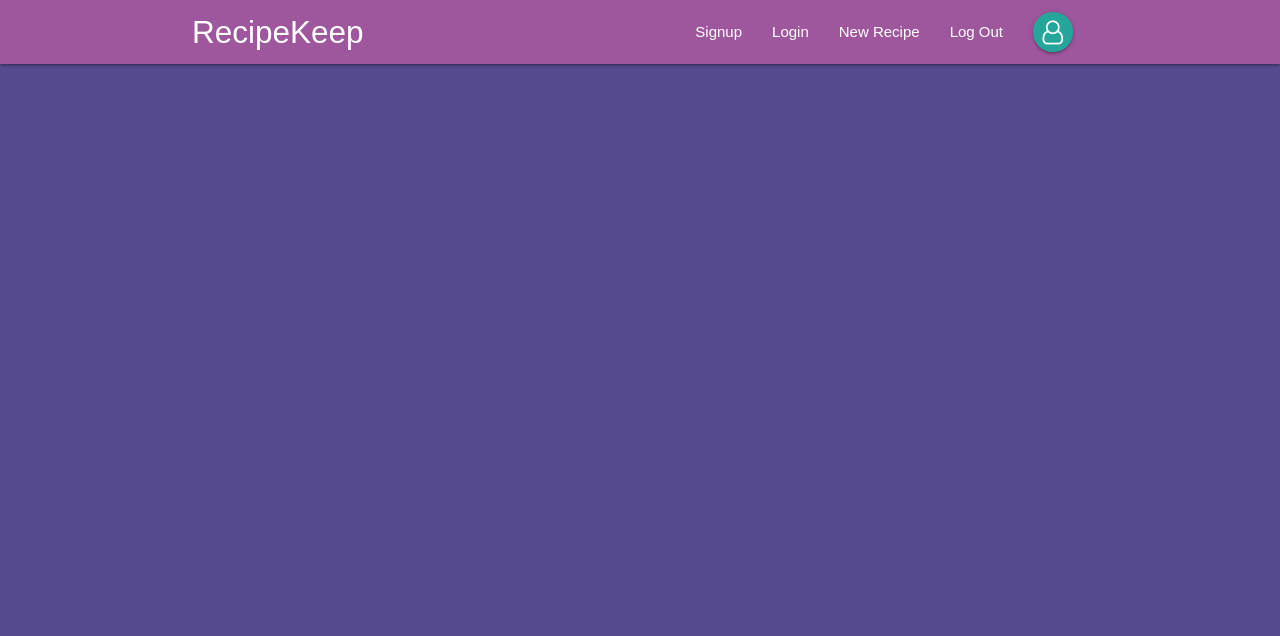
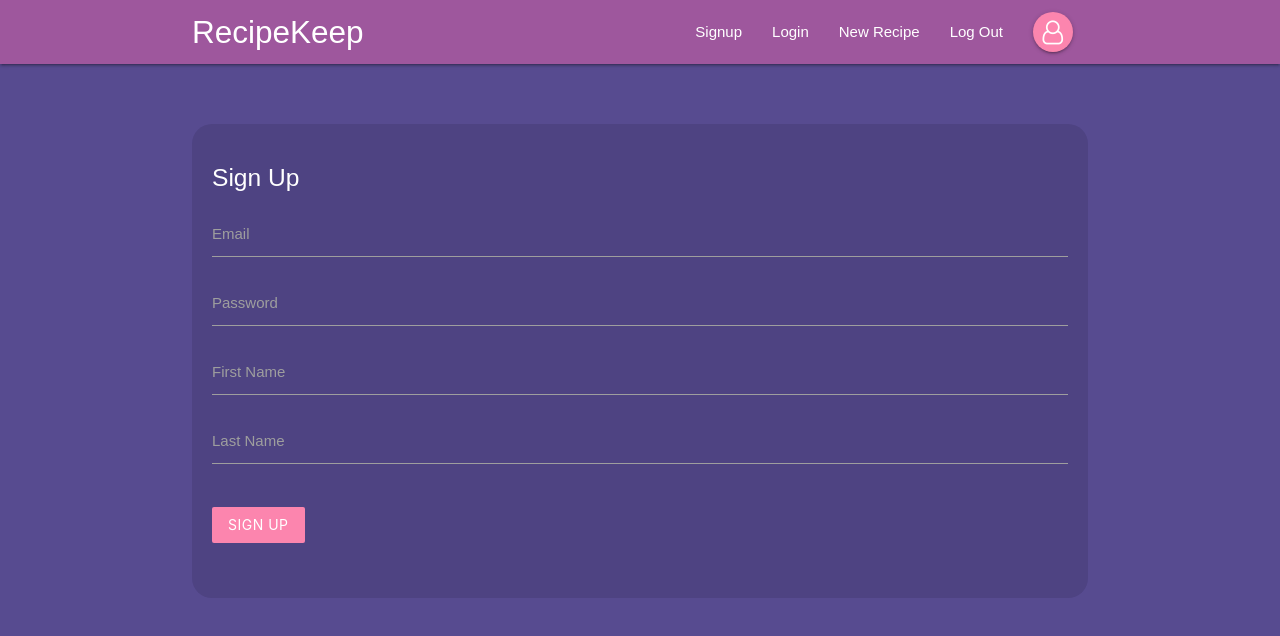
Before and after one commit to rinem/recipe-keep, a React (Create React App) app: page /signup in a window 1280 px wide. Shown: the top 636 px of the page. Built offline with nearby package versions, Linux system fonts and the light colour scheme.

Commit message:
Finish Auth components

```diff
--- a/src/App.js
+++ b/src/App.js
@@ -1,12 +1,18 @@
 import React from 'react';
 import { BrowserRouter, Switch, Route } from 'react-router-dom';
-import Navbar from './components/layout/Navbar'
+import Navbar from './components/layout/Navbar';
+import SignIn from './components/auth/SignIn';
+import SignUp from './components/auth/SignUp';
 
 function App() {
   return (
     <BrowserRouter>
       <div className="App">
         <Navbar />
+        <Switch>
+            <Route path='/signin' component={SignIn} />
+            <Route path='/signup' component={SignUp} />
+          </Switch>
       </div>
     </BrowserRouter>
 
--- a/src/components/auth/SignIn.js
+++ b/src/components/auth/SignIn.js
@@ -0,0 +1,41 @@
+import React, { Component } from 'react'
+class SignIn extends Component {
+  state = {
+    email: '',
+    password: ''
+  }
+
+  handleChange = (e) => {
+    this.setState({
+      [e.target.id]: e.target.value
+    })
+  }
+
+  handleSubmit = (e) => {
+    e.preventDefault();
+    console.log(this.state);
+  }
+
+  render() {
+    return (
+      <div className="container">
+        <form className="form-in" onSubmit={this.handleSubmit}>
+          <h5 className="white-text text-darken-3">Sign In</h5>
+          <div className="input-field">
+            <label htmlFor="email">Email</label>
+            <input type="email" id='email' onChange={this.handleChange} />
+          </div>
+          <div className="input-field">
+            <label htmlFor="password">Password</label>
+            <input type="password" id='password' onChange={this.handleChange} />
+          </div>
+          <div className="input-field">
+            <button className="btn z-depth-0">Login</button>
+          </div>
+        </form>
+      </div>
+    )
+  }
+}
+
+export default SignIn
--- a/src/components/auth/SignUp.js
+++ b/src/components/auth/SignUp.js
@@ -0,0 +1,51 @@
+import React, { Component } from 'react'
+class SignUp extends Component {
+  state = {
+    email: '',
+    password: '',
+    firstName: '',
+    lastName: '',
+  }
+
+  handleChange = (e) => {
+    this.setState({
+      [e.target.id]: e.target.value
+    })
+  }
+
+  handleSubmit = (e) => {
+    e.preventDefault();
+    console.log(this.state);
+  }
+
+  render() {
+    return (
+      <div className="container">
+        <form className="form-in" onSubmit={this.handleSubmit}>
+          <h5 className="white-text text-darken-3">Sign Up</h5>
+          <div className="input-field">
+            <label htmlFor="email">Email</label>
+            <input type="email" id='email' onChange={this.handleChange} />
+          </div>
+          <div className="input-field">
+            <label htmlFor="password">Password</label>
+            <input type="password" id='password' onChange={this.handleChange} />
+          </div>
+          <div className="input-field">
+            <label htmlFor="firstName">First Name</label>
+            <input type="text" id='firstName' onChange={this.handleChange} />
+          </div>
+          <div className="input-field">
+            <label htmlFor="lastName">Last Name</label>
+            <input type="text" id='lastName' onChange={this.handleChange} />
+          </div>
+          <div className="input-field">
+            <button className="btn z-depth-0">Sign Up</button>
+          </div>
+        </form>
+      </div>
+    )
+  }
+}
+
+export default SignUp
--- a/src/index.css
+++ b/src/index.css
@@ -15,3 +15,28 @@
 .nav-wrapper {
   background-color: #9e579d;
 }
+
+.btn {
+  background-color: #fc85ae;
+}
+
+.form-in {
+  background-color: #4e4382;
+}
+
+form {
+  padding: 20px;
+  margin-top: 60px;
+  border-radius: 20px;
+}
+
+form button,
+form h5 {
+  margin: 20px 0;
+}
+
+input,
+select,
+textarea {
+  color: #fff;
+}
```
